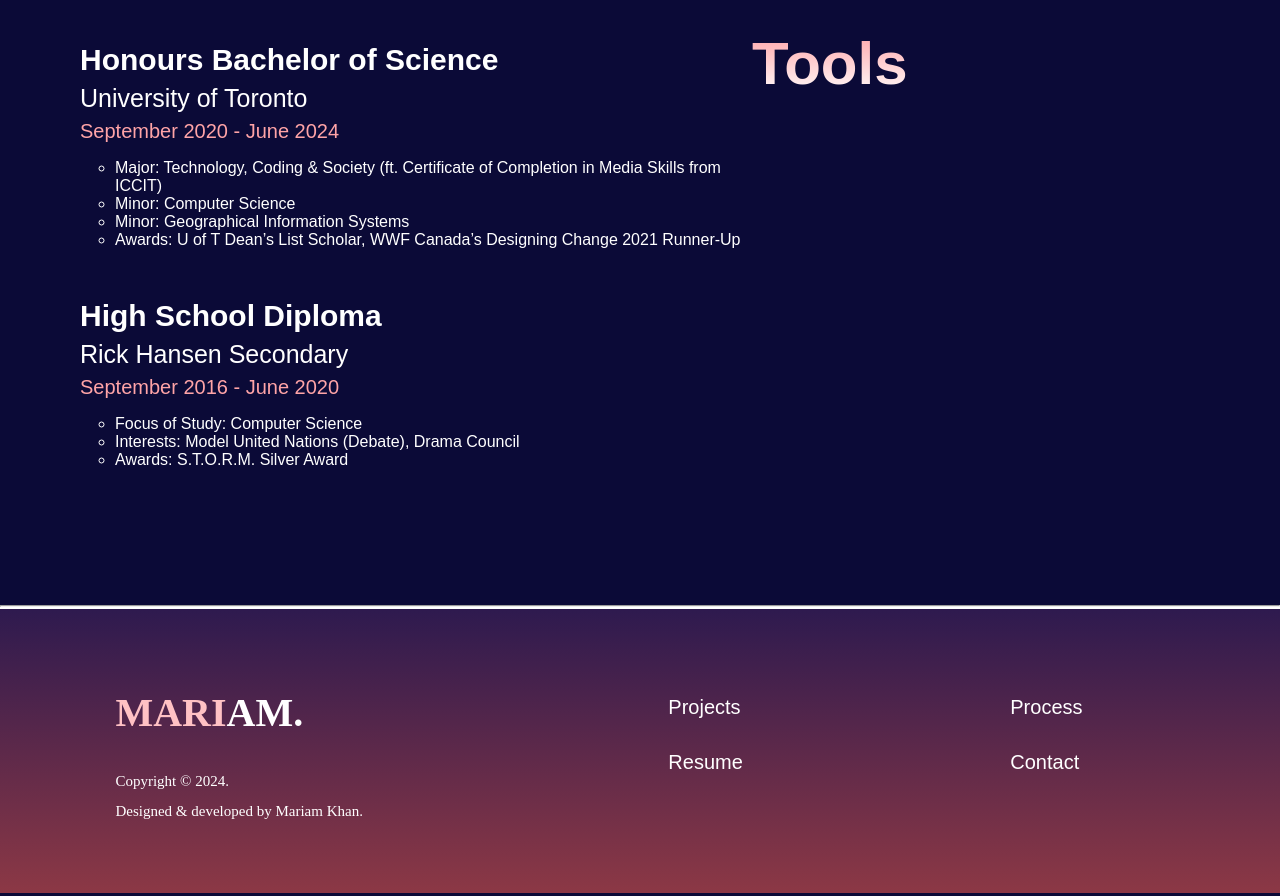
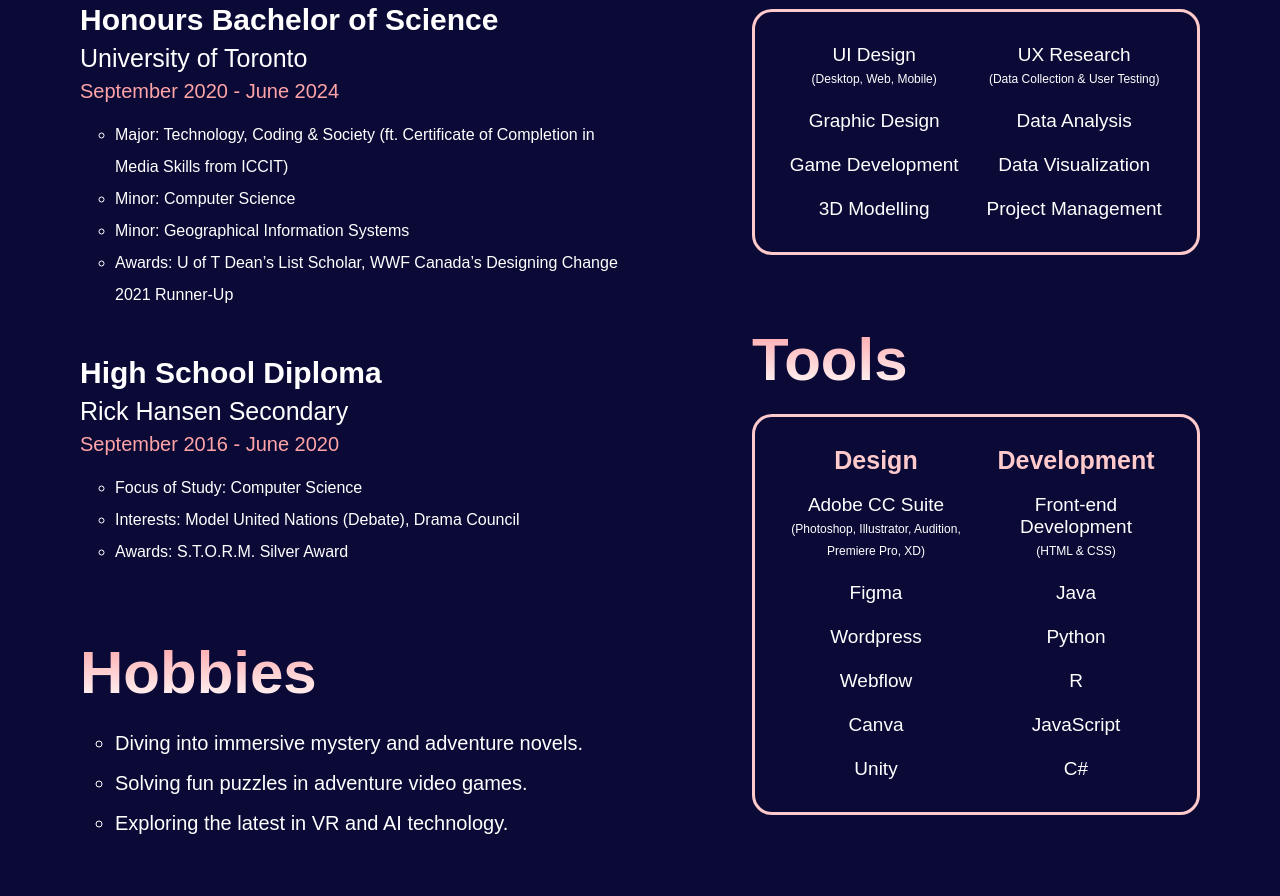
Before and after one commit to mariviadev/firstPortfolio, a plain HTML site: page resume.html in a window 1280 px wide. Shown: the part 1529-2425 px from the top of the page. Drawn offline with Linux system fonts and the light colour scheme; a web font is replaced by a local one.

Commit message:
Finished resume
- finished resume page
- finished integrating resume stylesheet into main css sheet

```diff
--- a/resume.html
+++ b/resume.html
@@ -67,7 +67,7 @@
 
                 <h2 class="text-color-white-pink-gradient">Education</h2>
                 <dl>
-                    <dt>Honours Bachelor of Science</dt>
+                    <dt id="dt-title">Honours Bachelor of Science</dt>
                     <dd class="edu-org">University of Toronto</dd>
                     <dd class="edu-date">September 2020 - June 2024</dd>
                     <ul>
@@ -86,6 +86,13 @@
                         <li>Awards: S.T.O.R.M. Silver Award</li>
                     </ul>
                 </dl>
+
+                <h2 class="text-color-white-pink-gradient">Hobbies</h2>
+                <ul id="hobby-list">
+                    <li>Diving into immersive mystery and adventure novels.</li>
+                    <li>Solving fun puzzles in adventure video games.</li>
+                    <li>Exploring the latest in VR and AI technology.</li>
+                </ul>
             </div>
 
             <div class="column" id="c2">
@@ -108,13 +115,60 @@
                     <dd class="date">May 2022</dd>
                 </dl>
 
-                <h2 class="text-color-white-pink-gradient">Skills</h2>
-                <h2 class="text-color-white-pink-gradient">Tools</h2>
+                <h2 class="text-color-white-pink-gradient" id="table-title">Skills</h2>
+                <table id="skill-table">
+                    <tr>
+                        <td>UI Design <br><span class="subtext">(Desktop, Web, Mobile)</span></td>
+                        <td>UX Research <br><span class="subtext">(Data Collection & User Testing)</span></td>
+                    </tr>
+                    <tr>
+                        <td>Graphic Design</td>
+                        <td>Data Analysis</td>
+                    </tr>
+                    <tr>
+                        <td>Game Development</td>
+                        <td>Data Visualization</td>
+                    </tr>
+                    <tr>
+                        <td>3D Modelling</td>
+                        <td>Project Management</td>
+                    </tr>
+                </table>
+
+                <h2 class="text-color-white-pink-gradient" id="table-title">Tools</h2>
+                <table id="tool-table">
+                    <tr>
+                        <th>Design</th>
+                        <th>Development</th>
+                    </tr>
+                    <tr>
+                        <td>Adobe CC Suite <br><span class="subtext">(Photoshop, Illustrator, Audition,<br> Premiere Pro, XD)</span></td>
+                        <td>Front-end Development<br><span class="subtext">(HTML & CSS)</span></td>
+                    </tr>
+                    <tr>
+                        <td>Figma</td>
+                        <td>Java</td>
+                    </tr>
+                    <tr>
+                        <td>Wordpress</td>
+                        <td>Python</td>
+                    </tr>
+                    <tr>
+                        <td>Webflow</td>
+                        <td>R</td>
+                    </tr>
+                    <tr>
+                        <td>Canva</td>
+                        <td>JavaScript</td>
+                    </tr>
+                    <tr>
+                        <td>Unity</td>
+                        <td>C#</td>
+                    </tr>
+                </table>
 
             </div>
         </section>
-
-        <hr>
 
         <footer id="footer" class="blue-pink-gradient-bg">
             <div class="footer-a">
--- a/resume_style.css
+++ b/resume_style.css
@@ -12,10 +12,6 @@
     margin: 0;
 }
 
-#resume-pg #profile-image img {
-    transform: scaleX(1);
-}
-
 
 /* SECTION: PAGE HEADER */
 #res-page-header {
@@ -28,7 +24,6 @@
     width: 434px;
     height: 469px;
     border-radius: 469px;
-    background: cover;
     box-shadow: 18px 15px 130.9px -16px rgba(0, 0, 0, 0.25);
 }
 
@@ -57,7 +52,7 @@
     display: flex;
     justify-content: space-between;
     padding: 0px 80px;
-    margin: 120px 0;
+    margin: 80px 0;
 }
 
 #c1 {
@@ -70,12 +65,23 @@
 
 .column h2 {
     font-size: 60px;
+    margin-top: 70px;
+    margin-bottom: 0;
 }
 
 dt {
     font-size: 30px;
     font-weight: 700;
-    margin-top: 50px;
+    margin-top: 45px;
+}
+
+#dt-title {
+    margin-top: 30px;
+}
+
+#resume-pg li {
+    width: 80%;
+    line-height: 200%;
 }
 
 dd.org {
@@ -91,10 +97,10 @@ dd.date {
 
 #c2-h2 {
     font-size: 45px;
-    margin-top: 70px;
-    margin-bottom: 0;
+    margin-top: 80px;
 }
 
+/* EDUCATION */
 dd.edu-org {
     margin: 7px 0;
     font-size: 25px;
@@ -111,64 +117,52 @@ dd.edu-date {
     padding-left: 35px;
 }
 
-#c2 dt {
-    margin-top: 40px;
+/* HOBBIES */
+#hobby-list li {
+    font-size: 20px;
 }
 
-
-/* FOOTER */
-hr {
-    margin-bottom: 0;
-    border-width: 1.5px;
+/* SKILLS TABLE */
+#skill-table {
+    border: 3px solid #FFCACB;
+    border-radius: 20px;
+    padding: 20px;
+    width: 100%;
 }
 
-footer {
-    display: flex;
-    justify-content: space-evenly;
+#skill-table td {
+    padding: 10px 0;
+    font-size: 19px;
+    vertical-align: middle;
+    text-align: center;
 }
 
-.footer-a {
-    margin: 30px 200px 0 80px;
+#table-title {
+    margin-bottom: 20px;
 }
 
-#footer h1 {
-    font-family: Amarante;
-    color: #FFF;
-    font-size: 40px;
-    margin-top: 50px;
+.subtext {
+    font-size: 12px;
 }
 
-#footer p {
-    margin-top: 30px;
-    color: #FFF;
-    font-family: Mina;
-    font-size: 15px;
-    line-height: 200%;
+/* TOOLS TABLE */
+#tool-table {
+    border: 3px solid #FFCACB;
+    border-radius: 20px;
+    padding: 20px;
+    width: 100%;
 }
 
-.footer-nav {
-    display: block;
-    margin: 20px 0 80px 0;
-    padding: 37px 162px 37px 0;
+#tool-table th {
+    width: 50%;
+    font-size: 25px;
+    color: #FFCACB;
+    padding: 7px 0;
 }
 
-.footer-nav ul {
-    list-style-type: none;
-    margin: 0;
-    padding: 0;
+#tool-table td {
+    padding: 10px 0;
+    font-size: 19px;
+    vertical-align: middle;
+    text-align: center;
 }
-
-.footer-nav li {
-    color: #FFF;
-    font-family: "Mina", sans-serif;
-    font-size: 20px;
-    margin-top: 30px;
-    margin-left: 70px;
-    border-bottom: 2px solid transparent;
-}
-
-.footer-nav li:hover {
-    color: #FFC1C4;
-    border-bottom-color: #FFC1C4;
-    transition: 0.3s;
-}
```
